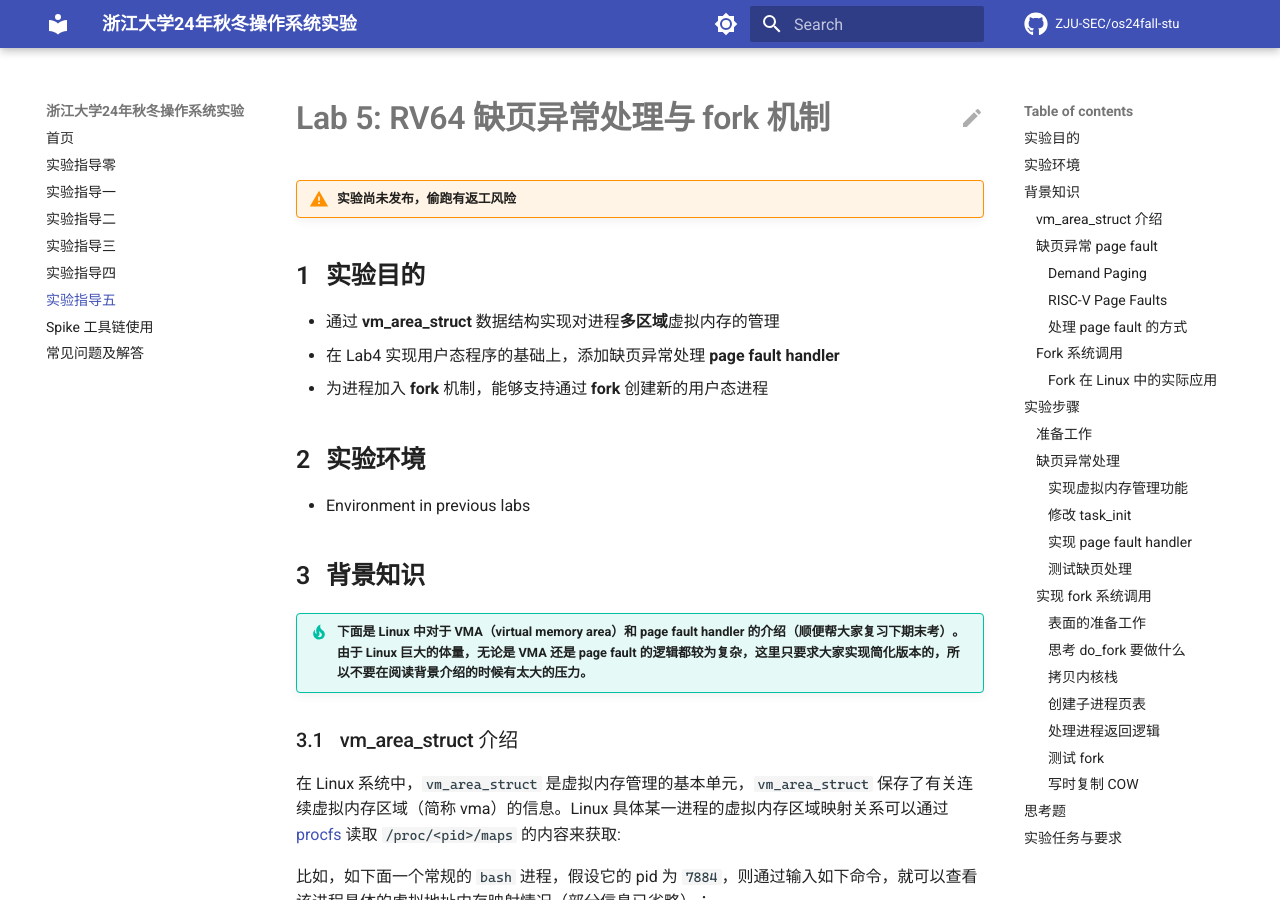
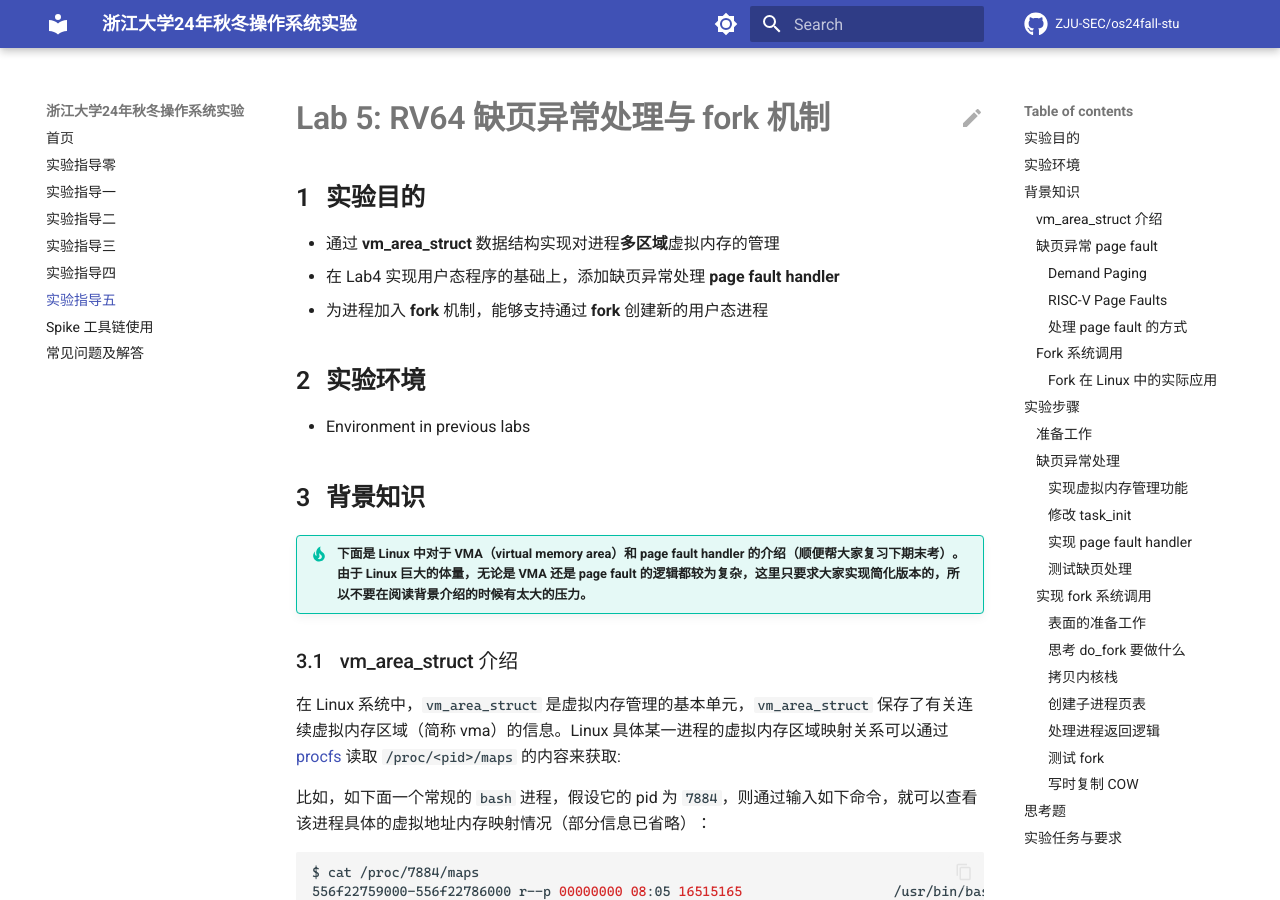
Before and after one commit to ZJU-SEC/os24fall-stu, an MkDocs documentation site: the page built from docs/lab5.md, in a window 1280 px wide and 900 px high. Built offline with MkDocs 1.6.1 and Material for MkDocs 9.7.7, drawn with Linux system fonts in a browser that asks for light colours; some web fonts are replaced; comment, search, counter and statistics services are not loaded.

Commit message:
chore(lab5): release

```diff
--- a/docs/lab5.md
+++ b/docs/lab5.md
@@ -1,6 +1,4 @@
 # Lab 5: RV64 缺页异常处理与 fork 机制
-
-!!! warning "实验尚未发布，偷跑有返工风险"
 
 ## 实验目的
 
```
